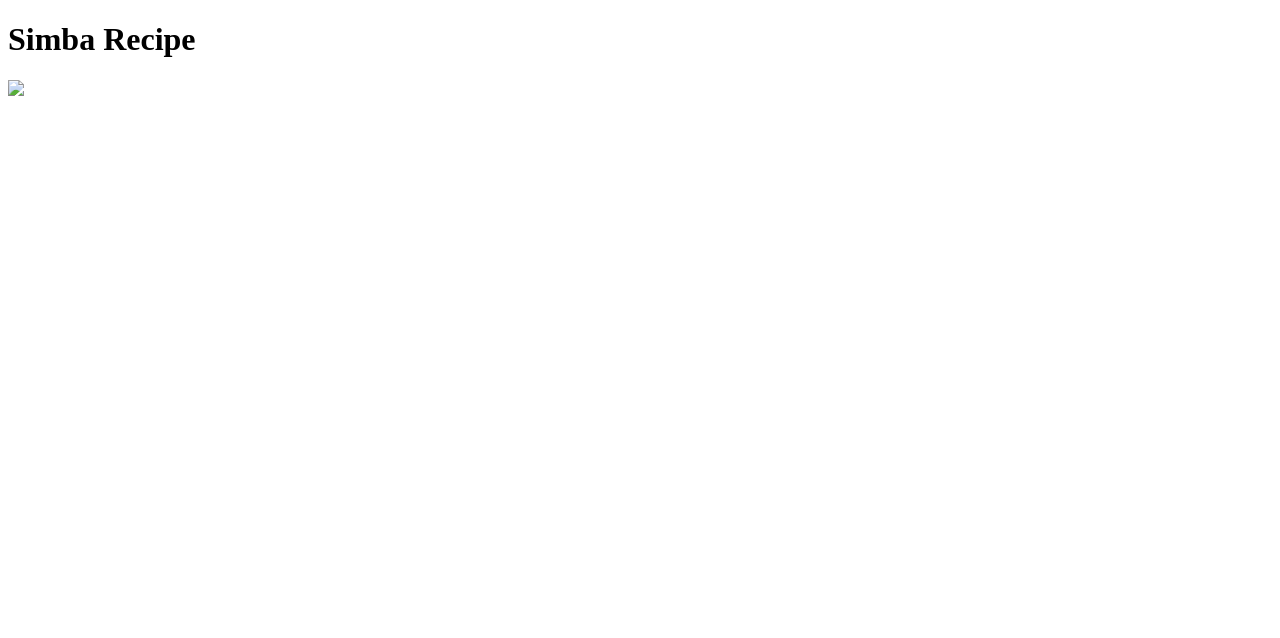
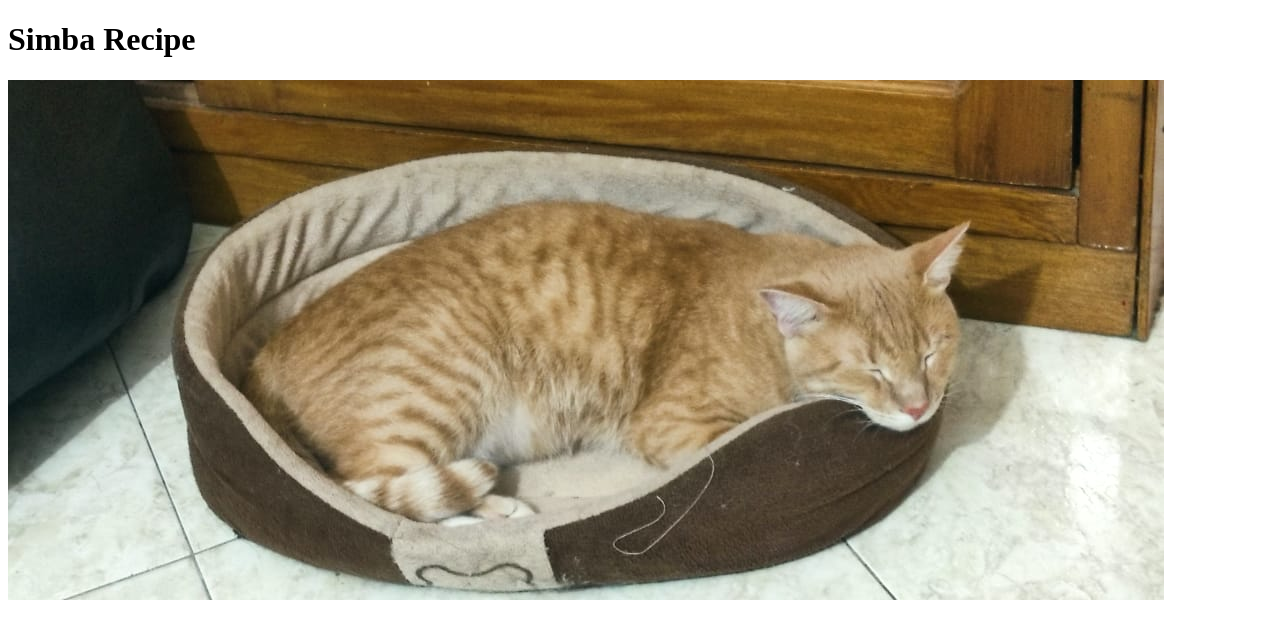
Before and after one commit to luisramicerque50/odin-recipes, a plain HTML site: page recipes/simba.html in a window 1280 px wide. Drawn offline with Linux system fonts and the light colour scheme.

Commit message:
Change the image of Simba in simba.html

```diff
--- a/recipes/simba.html
+++ b/recipes/simba.html
@@ -8,6 +8,6 @@
 </head>
 <body>
     <h1>Simba Recipe</h1>
-    <img src="images/simba.jpeg"/>
+    <img src="../images/simba.jpeg"/>
 </body>
 </html>
```
